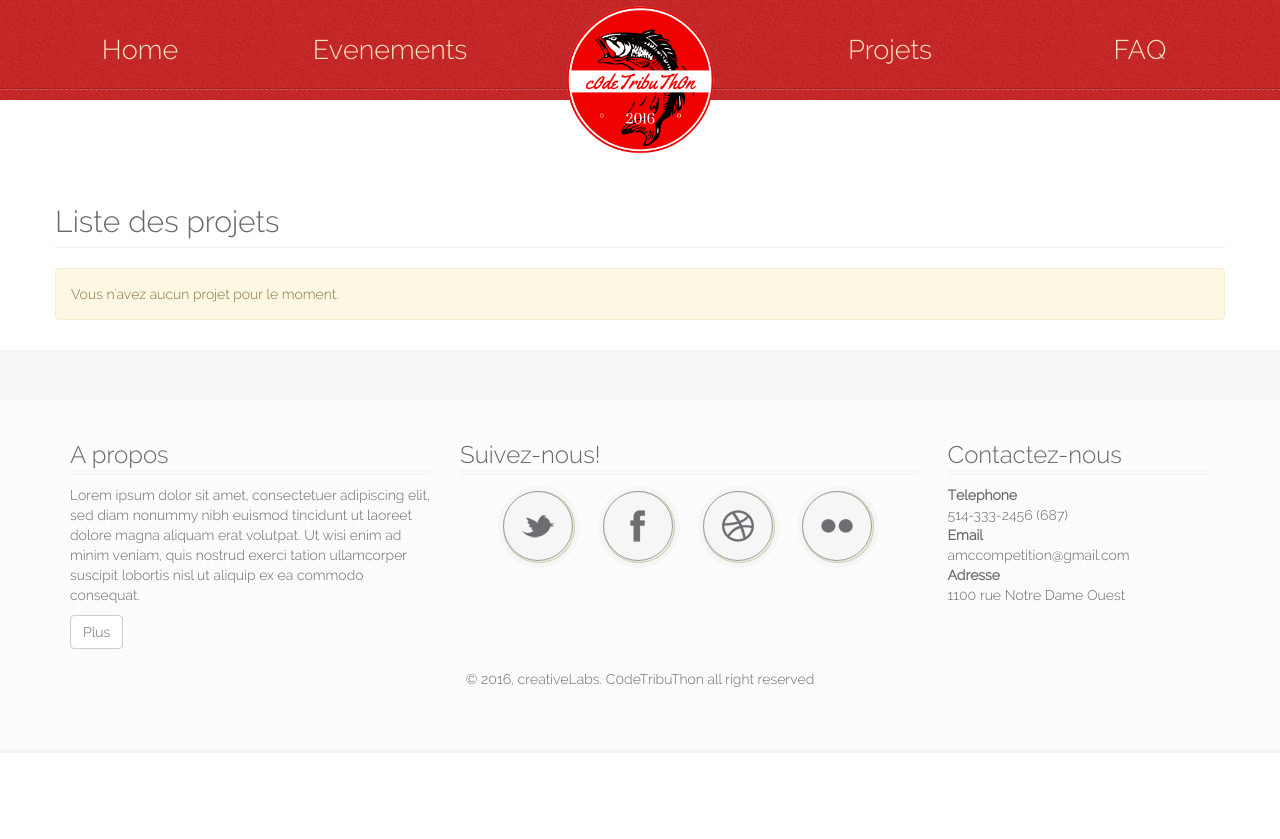
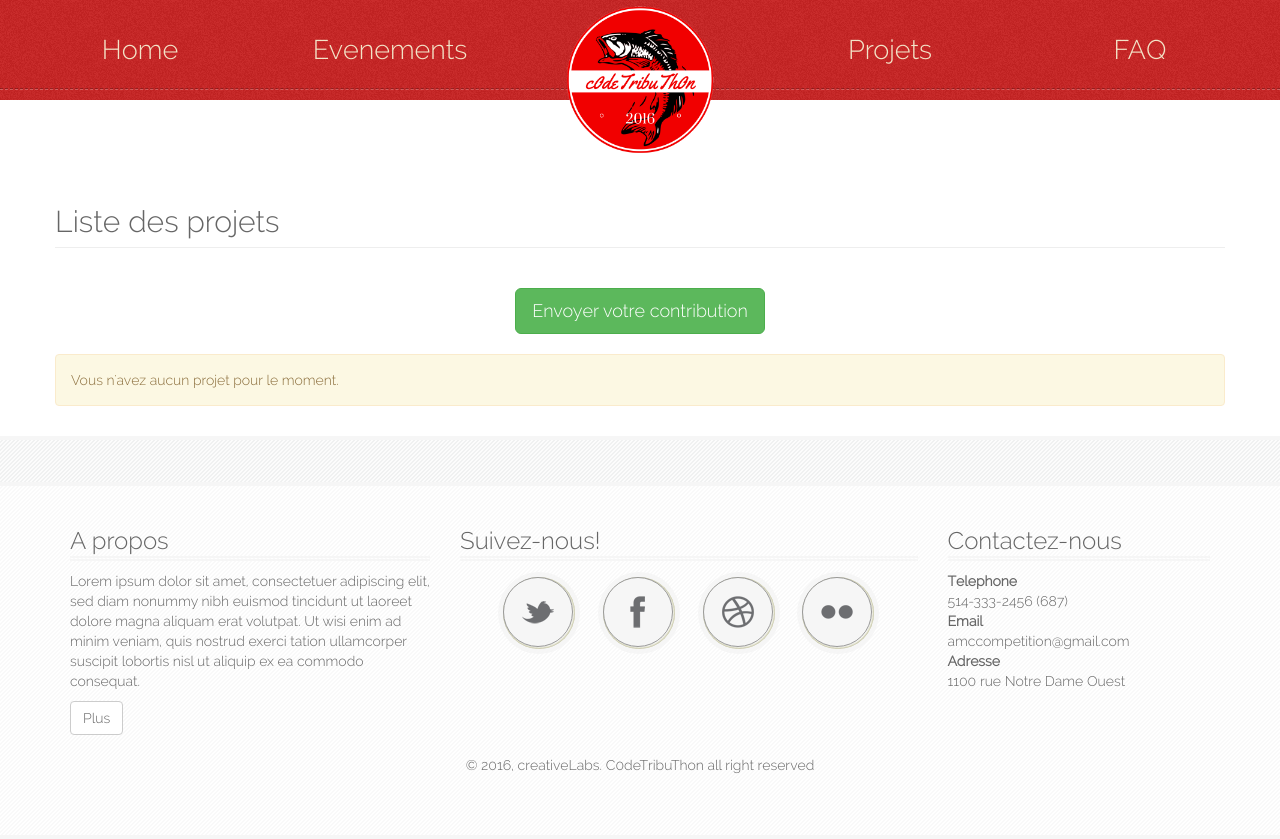
Before and after one commit to willkoua/plateforme_contribution, a Django app: page /projects/list/ in a window 1280 px wide. Before the commit the page ends 688 px from the top, so only its background shows below. Run offline with Django 3.2, Linux system fonts and the light colour scheme; data that the repository does not hold is empty; style sheets or scripts are compiled from the project's sources; some libraries are stand-ins or nearby versions; some web fonts are replaced.

Commit message:
Ajout du bouton contrib dans la liste des projets

```diff
--- a/plateforme_contribution/pages/templates/pages/home.html
+++ b/plateforme_contribution/pages/templates/pages/home.html
@@ -84,7 +84,8 @@
                 <h2 class="text-center">Pourquoi participer au C0deTribuThon?</h2>
                 <br>
                 <p>
-                    Travailler et participer au C0deTribuThon Lorem ipsum dolor sit amet, consectetuer adipiscing elit, sed diam nonummy nibh euismod tincidunt ut laoreet dolore magna aliquam erat volutpat
+                    Travailler et participer au C0deTribuThon Lorem ipsum dolor sit amet, consectetuer adipiscing elit, sed diam nonummy nibh euismod tincidunt ut
+                    laoreet dolore magna aliquam erat volutpat
                     Lorem ipsum dolor sit amet, consectetuer adipiscing elit, sed diam nonummy nibh euismod tincidunt ut laoreet dolore magna
                 </p>
 
--- a/plateforme_contribution/plateforme_contribution/static/css/project.css
+++ b/plateforme_contribution/plateforme_contribution/static/css/project.css
@@ -1,4 +1,3 @@
-@import url("//maxcdn.bootstrapcdn.com/font-awesome/4.3.0/css/font-awesome.min.css");
 .thumbnail {
   position: relative;
   padding: 0px;
@@ -11,6 +10,9 @@
     width: 100%; }
   .thumbnail table {
     width: 100%; }
+
+#group-btn-contrib {
+  padding: 20px; }
 
 a.btn-social,
 .btn-social {
--- a/plateforme_contribution/plateforme_contribution/static/css/project.scss
+++ b/plateforme_contribution/plateforme_contribution/static/css/project.scss
@@ -17,7 +17,9 @@
 
 }
 
-@import url("//maxcdn.bootstrapcdn.com/font-awesome/4.3.0/css/font-awesome.min.css");
+#group-btn-contrib{
+    padding: 20px;
+}
 
 a.btn-social,
 .btn-social
--- a/plateforme_contribution/projects/templates/projects/list.html
+++ b/plateforme_contribution/projects/templates/projects/list.html
@@ -21,6 +21,11 @@
             <div class="row">
                 <div class="page-header">
                     <h2>Liste des projets</h2>
+                </div>
+            </div>
+            <div class="row" id="group-btn-contrib">
+                <div class="col-md-12 text-center">
+                    <a href="{% url 'projects:contribution_create'%}" class="btn btn-success btn-lg">Envoyer votre contribution</a>
                 </div>
             </div>
             <div class="row">
```
